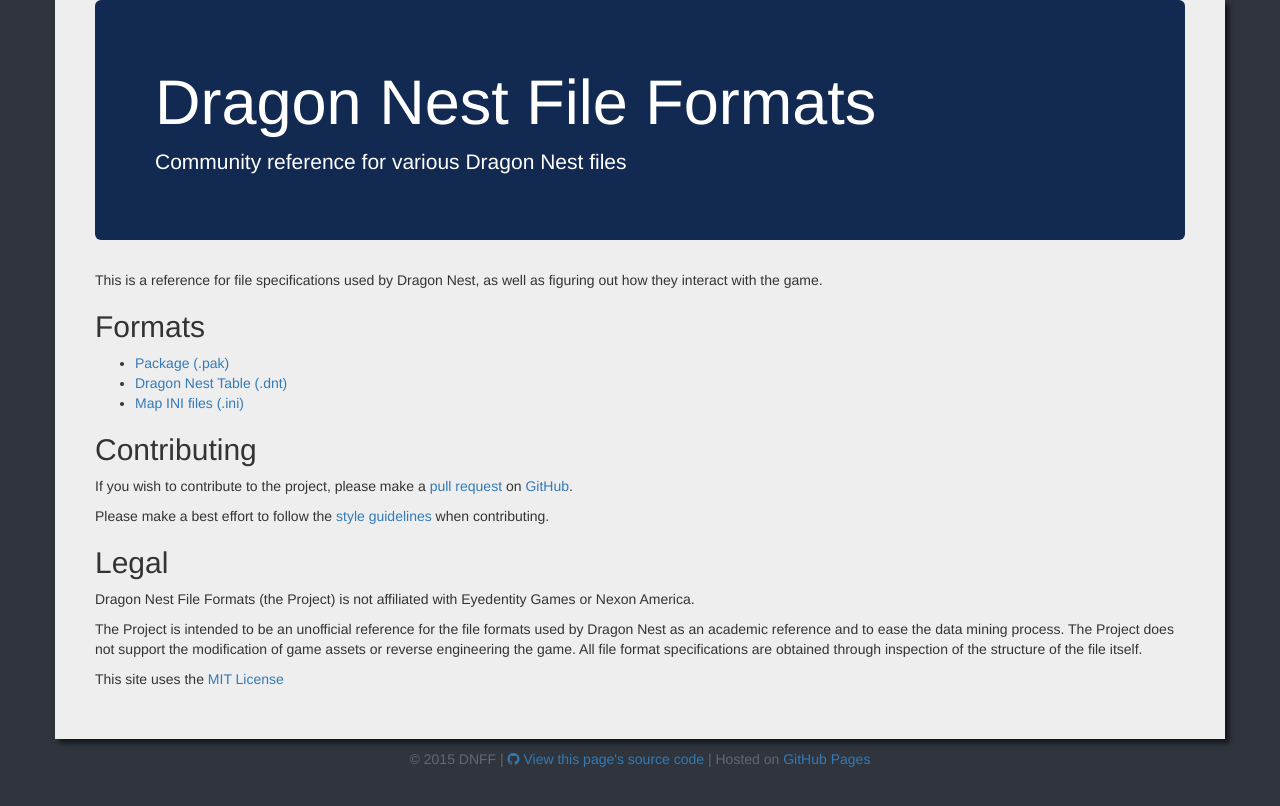
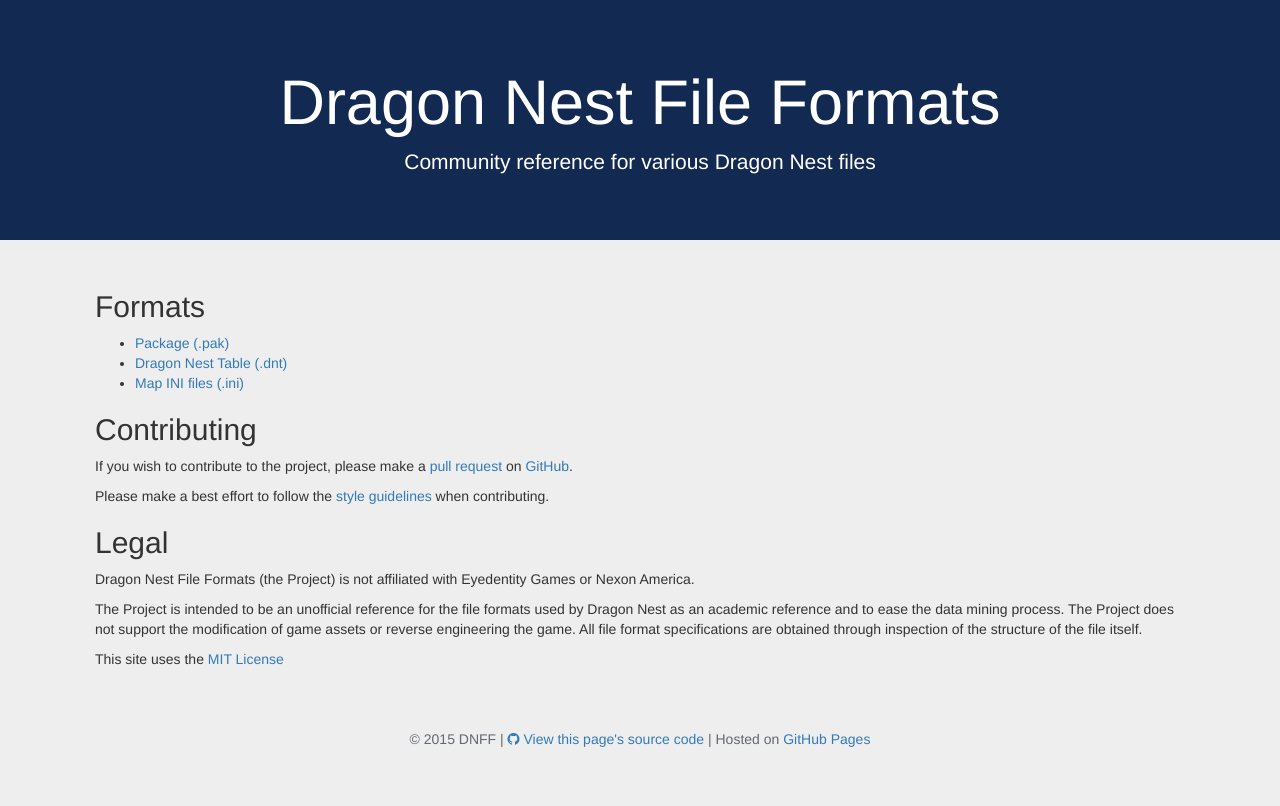
Before and after one commit to vincentzhang96/DragonNestFileFormats, a Jekyll site: the page built from index.md, in a window 1280 px wide. Shown: the top 806 px of the page. Built offline with Jekyll 4.4.1, drawn with Linux system fonts in a browser that asks for light colours; nearby versions of some CDN libraries; library files that are not in the unit come from our copies.

Commit message:
Spruce up the home page to be cleaner

```diff
--- a/_layouts/jumbo.html
+++ b/_layouts/jumbo.html
@@ -3,16 +3,16 @@
 {% include head.html %}
 
 <body class="main-body">
+	<div class="jumbotron text-center">
+		<h1>{{ page.title }}</h1>
+		<p>{{ page.subtitle }}</p>
+	</div>
 	<div class="container body-content">
-		<div class="jumbotron">
-			<h1>{{ page.title }}</h1>
-			<p>{{ page.subtitle }}</p>
-		</div>
 		<div class="content">
 			{{ content }}
 		</div>
 	</div>
-	<div class="container">
+	<div class="container footer">
 		{% include footer.html %}
 	</div>
 </body>
--- a/css/stylesheet.scss
+++ b/css/stylesheet.scss
@@ -5,7 +5,7 @@
 $dark-blue: #122951;
 
 .main-body {
-	background-color: $bg-fill;
+	background-color: #EEE;
 
 	.jumbotron {
 		background-color: $dark-blue;
@@ -13,14 +13,19 @@
 	}
 
 	.body-content {
+		padding: 0px 40px 40px 40px;
+	}
+}
+
+.default-body {
+	background-color: $bg-fill;
+	padding-top: 70px;
+
+	.body-content {
 		background-color: #EEE;
 		padding: 0px 40px 40px 40px;
 		box-shadow: 4px 4px 5px $bg-fill - #202020;
 	}
-}
-
-.default-body {
-	padding-top: 70px;
 }
 
 
--- a/index.md
+++ b/index.md
@@ -5,8 +5,6 @@
 permalink: /
 repolink: /blob/gh-pages/index.md
 ---
-
-This is a reference for file specifications used by Dragon Nest, as well as figuring out how they interact with the game.
 
 ##Formats
 
```
